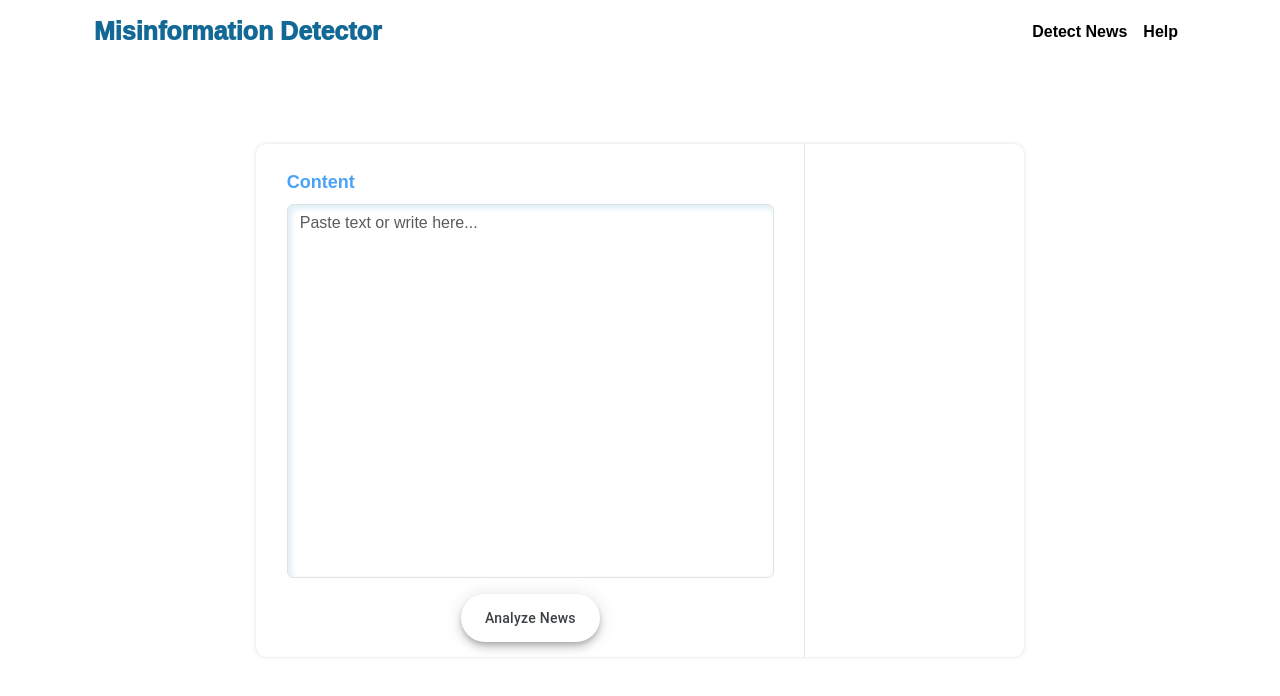
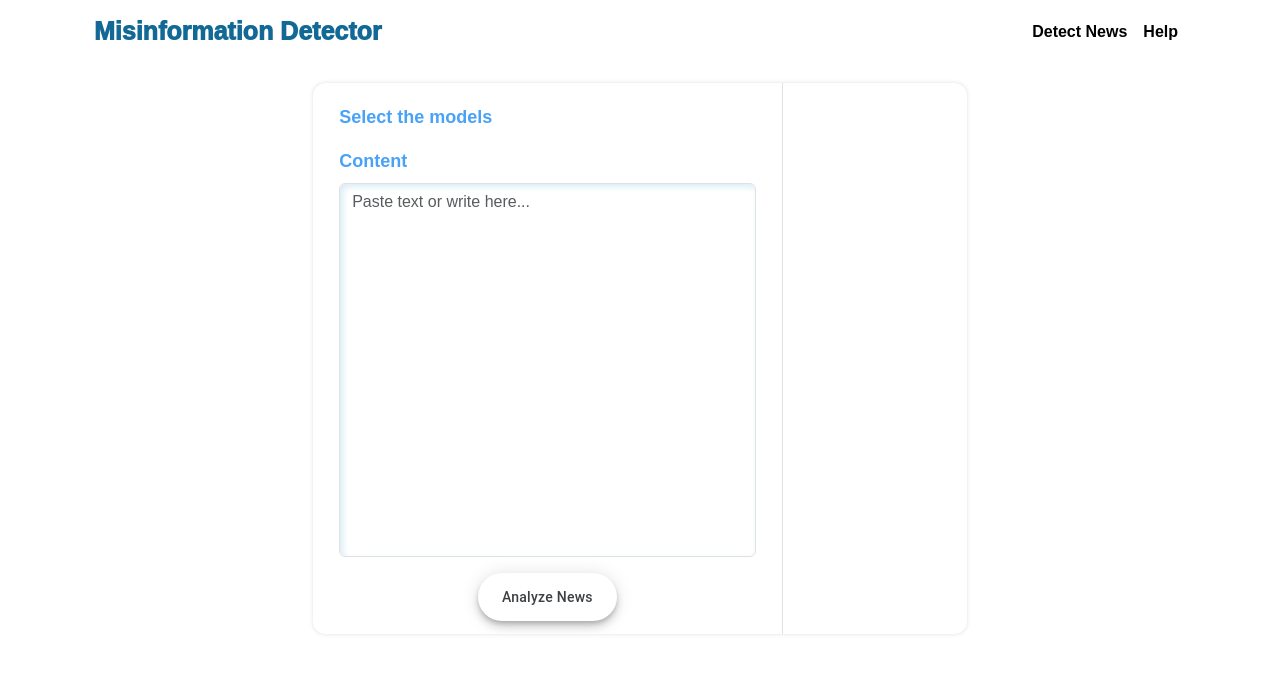
Before and after one commit to JohnnyTaiCK/FYP, a React (Create React App) app in the folder FYP/frontend/: page / in a window 1280 px wide. Shown: the top 696 px of the page. Built offline with nearby package versions, Linux system fonts and the light colour scheme.

Commit message:
25/3/2024 21:39

```diff
--- a/FYP/frontend/src/components/detectNews.js
+++ b/FYP/frontend/src/components/detectNews.js
@@ -29,29 +29,35 @@ function DetectNews() {
   return (
     <>
     <Header/>
+      <Container className="detect-news-wrap">
         <Container className="detect-news-container">
           <Container className="detect-news-container-content_left">
             <Form onSubmit={handleSubmit}>
+              <Form.Group>
+                <Form.Label className='detect-news-container-label'>Select the models</Form.Label>
+              </Form.Group>
               <Form.Group className="mb-3">
                 <Form.Label className='detect-news-container-label'>Content</Form.Label>
                 <Form.Control
                   className='detect-news-container-textinput'
-                type="text"
+                  type="textarea"
                   placeholder="Paste text or write here..."
                   as="textarea"
                   rows={15}
+                  spellCheck="false"
                   onChange={handleChange}
                 />
               </Form.Group>
 
-            <div className="detect-news-container-buttonContainer">
+              <Container className="detect-news-container-buttonContainer">
                 <Button variant="primary" type="submit" className='detect-news-container-analyze_button'>
                   Analyze News
                 </Button>
-            </div>
+              </Container>
             </Form>
           </Container>
           <Container className="detect-news-container-content_right" style={{display:"flex", alignItems:"center", justifyContent:"center", fontSize:"2em"}}>{result}</Container>
+        </Container>
       </Container>
     </>
   );
--- a/FYP/frontend/src/styles/index.css
+++ b/FYP/frontend/src/styles/index.css
@@ -2,7 +2,18 @@
   font-family: 'PT Sans', sans-serif;
 }
 
+*::before,
+*::after {
+  box-sizing: border-box;
+}
+
+
 header {
+  position: absolute;
+  width: 100%;
+  top:0;
+  left: 0;
+  right: 0;
   font-weight: bolder;
 }
 
@@ -20,12 +31,19 @@ code {
     monospace;
 }
 
+.detect-news-wrap {
+  padding-top: 83px;
+  padding-left: 25px;
+  padding-right: 25px;
+  height: 100vh;
+  min-height: 100vh;
+}
+
 .detect-news-container {
-  margin-top: 80px;
   width: 60%;
   padding: 0;
   box-shadow: rgba(0, 0, 0, 0.1) 0px 0px 5px 0px, rgba(0, 0, 0, 0.1) 0px 0px 1px 0px;
-  border-radius: 10px;
+  border-radius: 12px;
   background-color: #FFFFFF;
   display: flex;
   flex-direction: row;
@@ -46,6 +64,7 @@ code {
 
 .detect-news-container-content_right {
   border-left: 1px solid #E0E2E7;
+  padding-left: 0;
   width: 40%;
 }
 
```
Also changed, not shown: 1 other file (tests, documents, lock files or other folders). Lines whose indentation alone changed are shown as unchanged.
